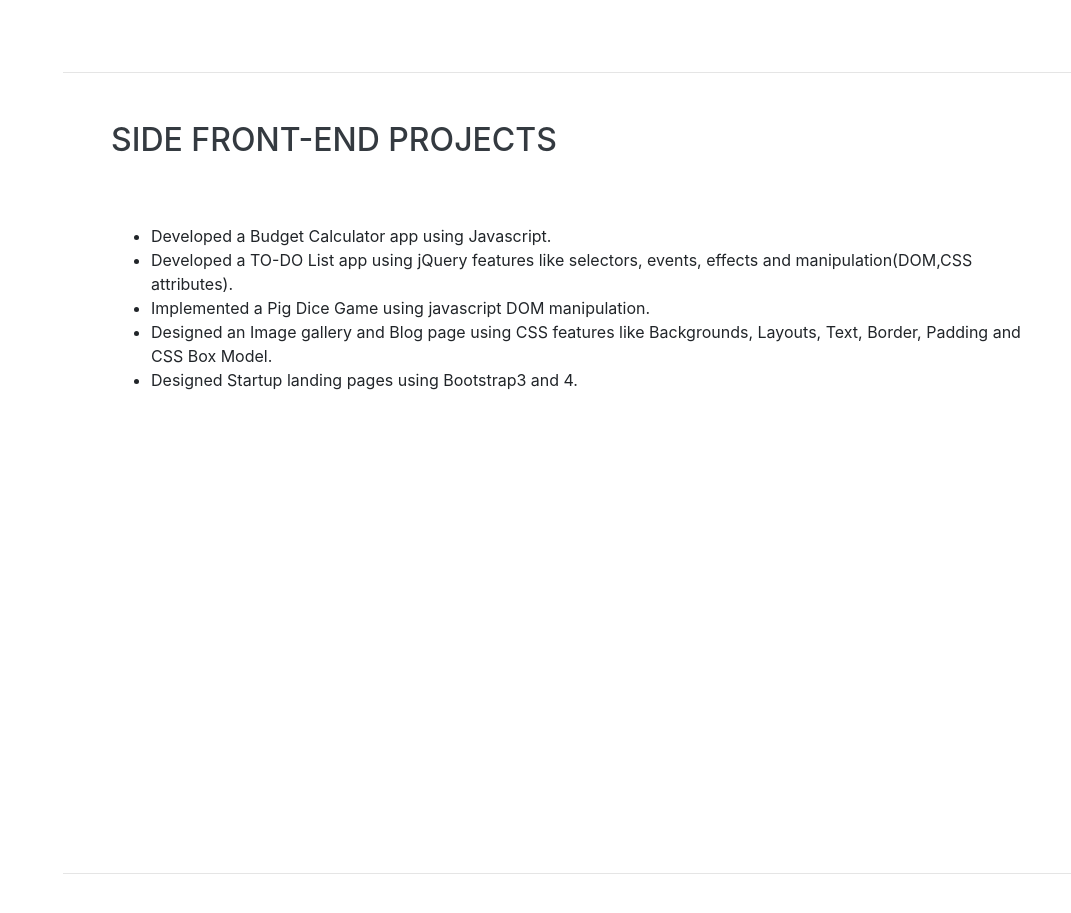
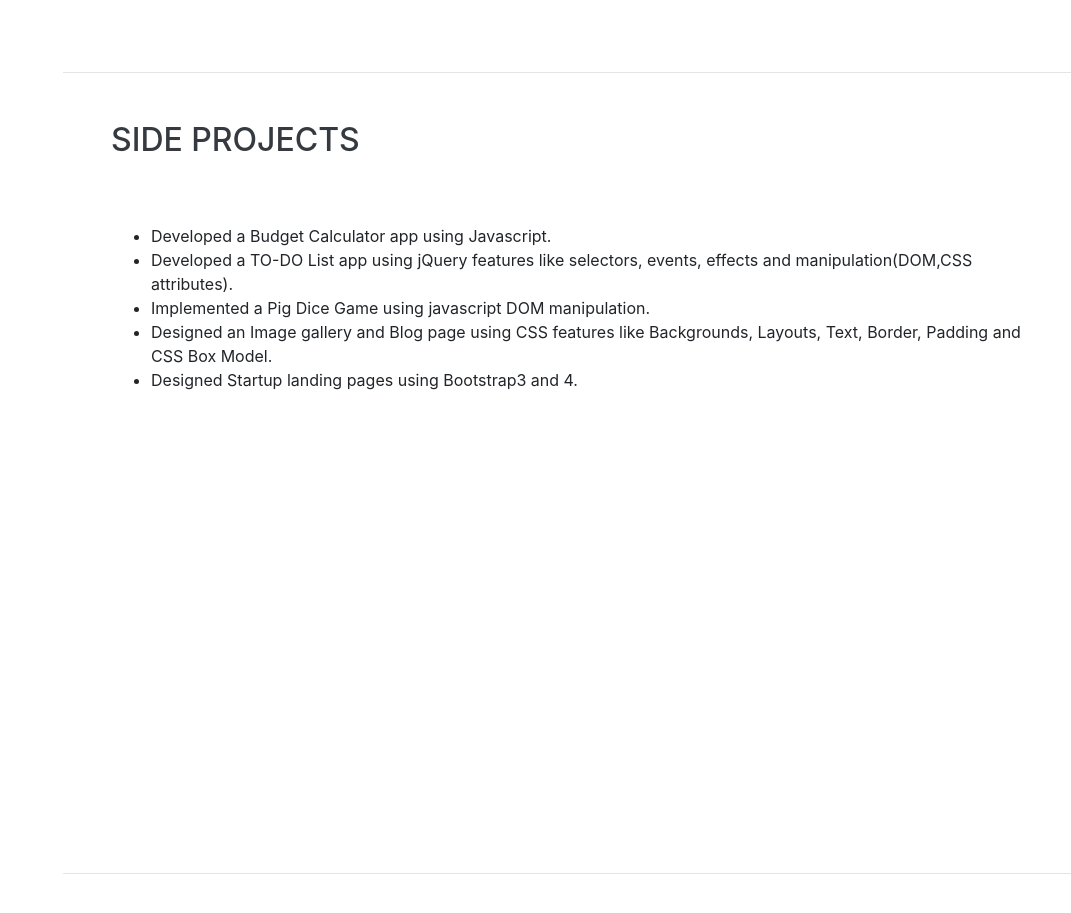
Before and after one commit to sindhuraprogrammer/my_portfolio, a website with bundled scripts: page index.html in a window 1280 px wide. Shown: the part 1840-2753 px from the top of the page, without its empty margins (209-1280 px from the left). Built offline with nearby package versions, Linux system fonts and the light colour scheme; a web font is replaced by a local one.

Commit message:
changed  side front end projects to side projects

```diff
--- a/index.html
+++ b/index.html
@@ -160,7 +160,7 @@
 
     <section class="resume-section p-3 p-lg-5 d-flex justify-content-center" id="projects">
       <div class="w-100">
-        <h2 class="mb-5">Side Front-End Projects</h2>
+        <h2 class="mb-5">Side Projects</h2>
 
         <div class="resume-item d-flex flex-column flex-md-row justify-content-between mb-5">
           <div class="resume-content">
```
